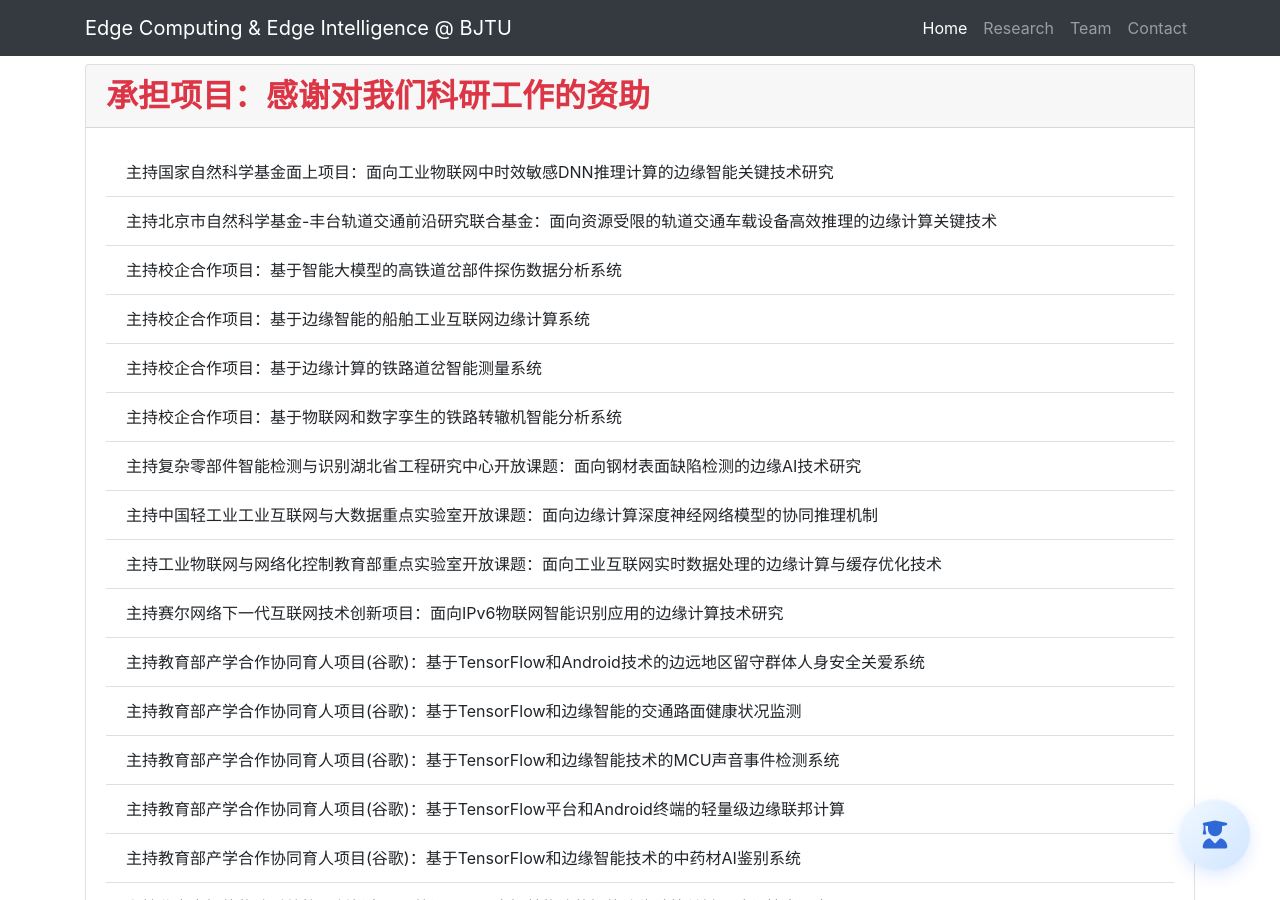
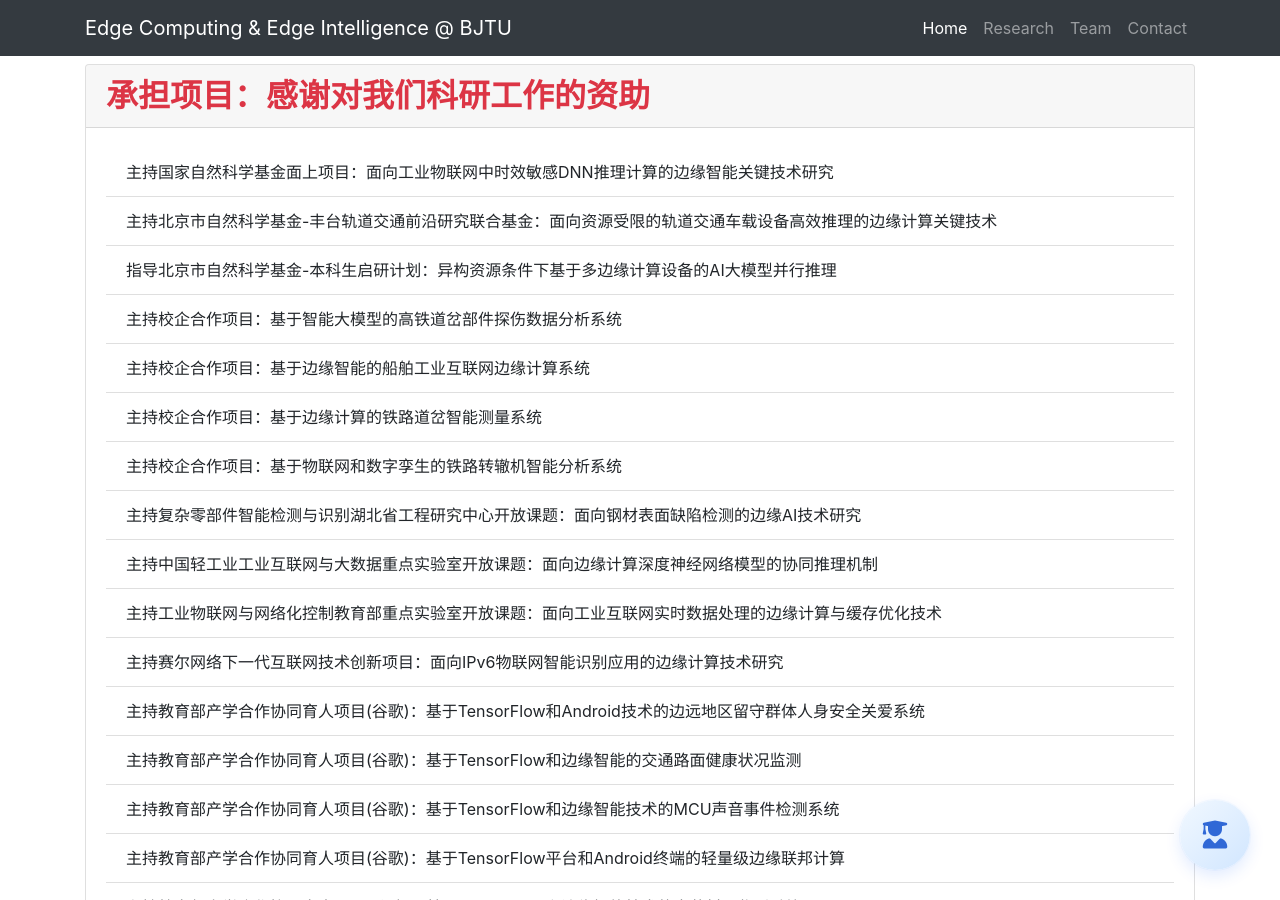
Before and after one commit to fangvv/Homepage, a Jekyll site: the page Edgecomp/index.html, which Jekyll copies as it is, in a window 1280 px wide and 900 px high, scrolled down 1658 px. Built offline with Jekyll 4.4.1, drawn with Linux system fonts in a browser that asks for light colours; comment, search, counter and statistics services are not loaded.

Commit message:
update prj

```diff
--- a/Edgecomp/index.html
+++ b/Edgecomp/index.html
@@ -494,6 +494,7 @@ AI隐私安全, AI Privacy
     <ul class="list-group list-group-flush">
       <li class="list-group-item">主持国家自然科学基金面上项目：面向工业物联网中时效敏感DNN推理计算的边缘智能关键技术研究</li>
       <li class="list-group-item">主持北京市自然科学基金-丰台轨道交通前沿研究联合基金：面向资源受限的轨道交通车载设备高效推理的边缘计算关键技术</li>
+      <li class="list-group-item">指导北京市自然科学基金-本科生启研计划：异构资源条件下基于多边缘计算设备的AI大模型并行推理</li>
       <li class="list-group-item">主持校企合作项目：基于智能大模型的高铁道岔部件探伤数据分析系统</li>
       <li class="list-group-item">主持校企合作项目：基于边缘智能的船舶工业互联网边缘计算系统</li>
       <li class="list-group-item">主持校企合作项目：基于边缘计算的铁路道岔智能测量系统</li>
```
